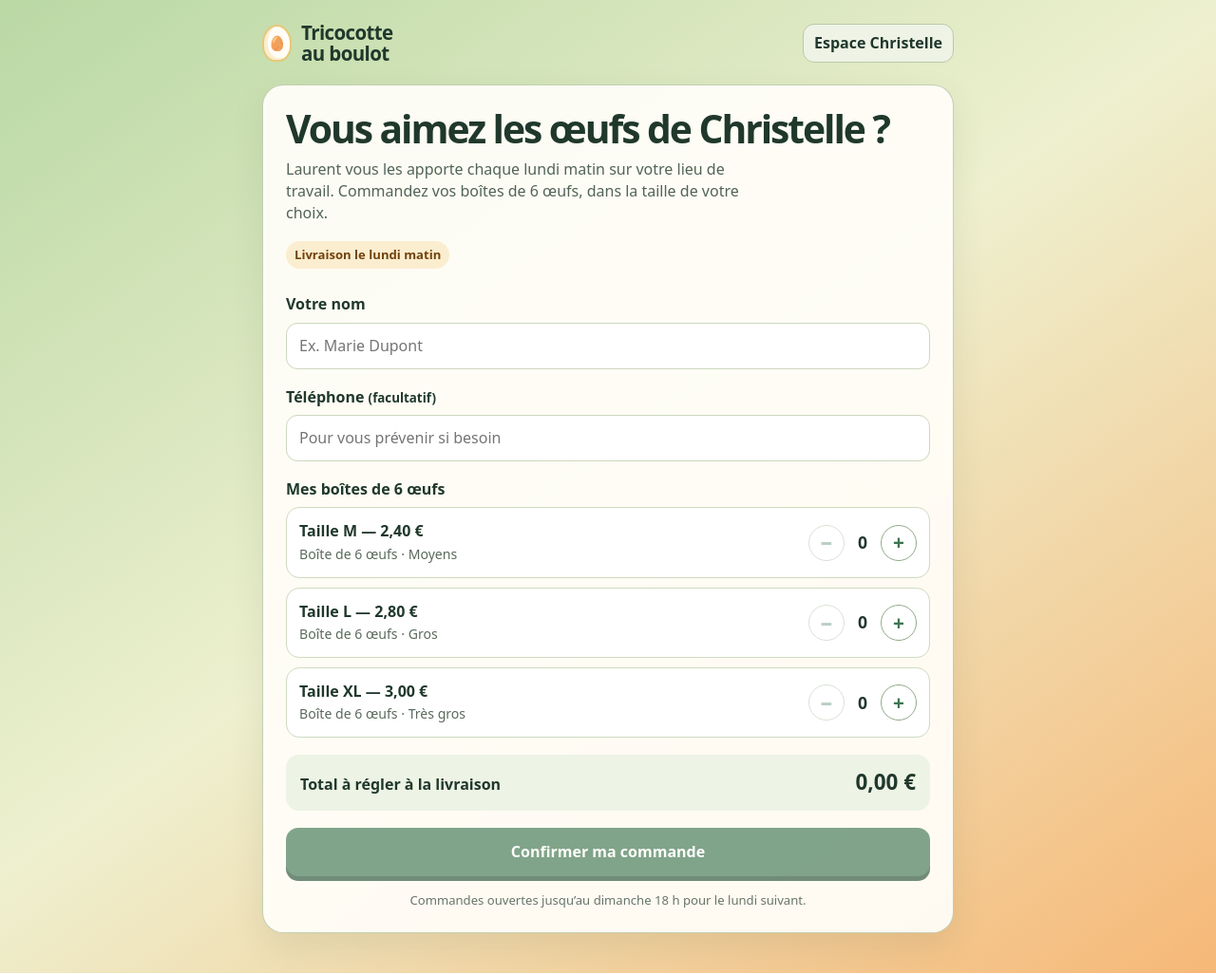
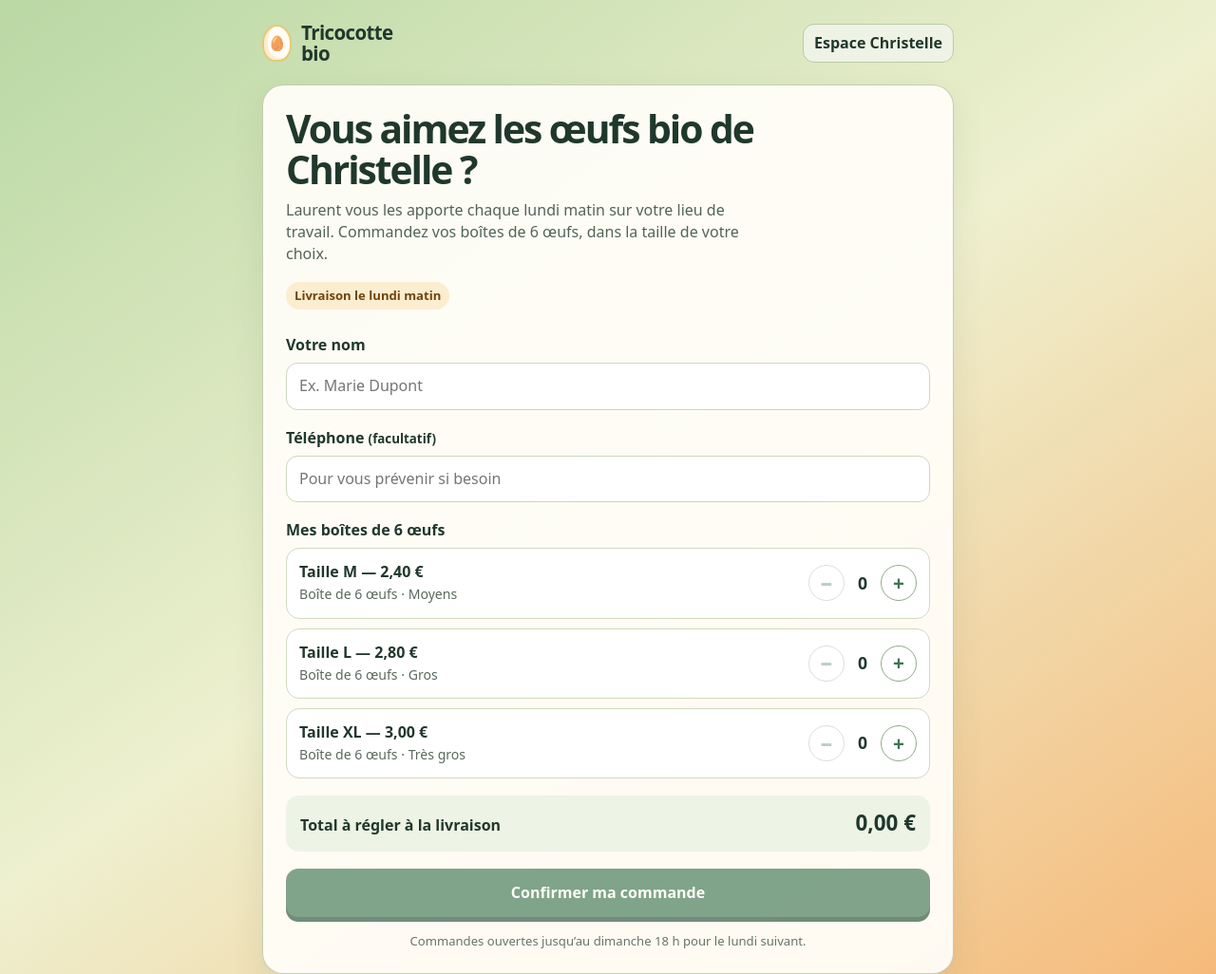
Before and after one commit to jeanlucboulin/tricocotte-au-boulot, a website: page public/index.html in a window 1280 px wide. Shown: the top 1026 px of the page at 95% size. Drawn offline with Linux system fonts and the light colour scheme.

Commit message:
Add files via upload

```diff
--- a/public/index.html
+++ b/public/index.html
@@ -4,7 +4,7 @@
   <meta charset="utf-8">
   <meta name="viewport" content="width=device-width, initial-scale=1">
   <meta name="theme-color" content="#3d7652">
-  <title>Tricocotte au boulot</title>
+  <title>Tricocotte bio</title>
   <style>
     :root { --ink:#20382c; --green:#3d7652; --cream:#fbf7ed; --paper:#fffdf8; --line:#d9dfcc; --orange:#ee9a3e; --red:#9b4635; }
     * { box-sizing:border-box; }
@@ -87,12 +87,12 @@
 <body>
   <main class="shell">
     <header>
-      <div class="brand"><div class="egg">🥚</div>Tricocotte<br>au boulot</div>
+      <div class="brand"><div class="egg">🥚</div>Tricocotte<br>bio</div>
       <button id="adminOpen" class="mode" type="button">Espace Christelle</button>
     </header>
 
     <section id="customer" class="card">
-      <h1>Vous aimez les œufs de Christelle&nbsp;?</h1>
+      <h1>Vous aimez les œufs bio de Christelle&nbsp;?</h1>
       <p class="intro">Laurent vous les apporte chaque lundi matin sur votre lieu de travail. Commandez vos boîtes de 6 œufs, dans la taille de votre choix.</p>
       <div class="pill" id="deliveryPill">Livraison le lundi matin</div>
       <form id="orderForm">
```
